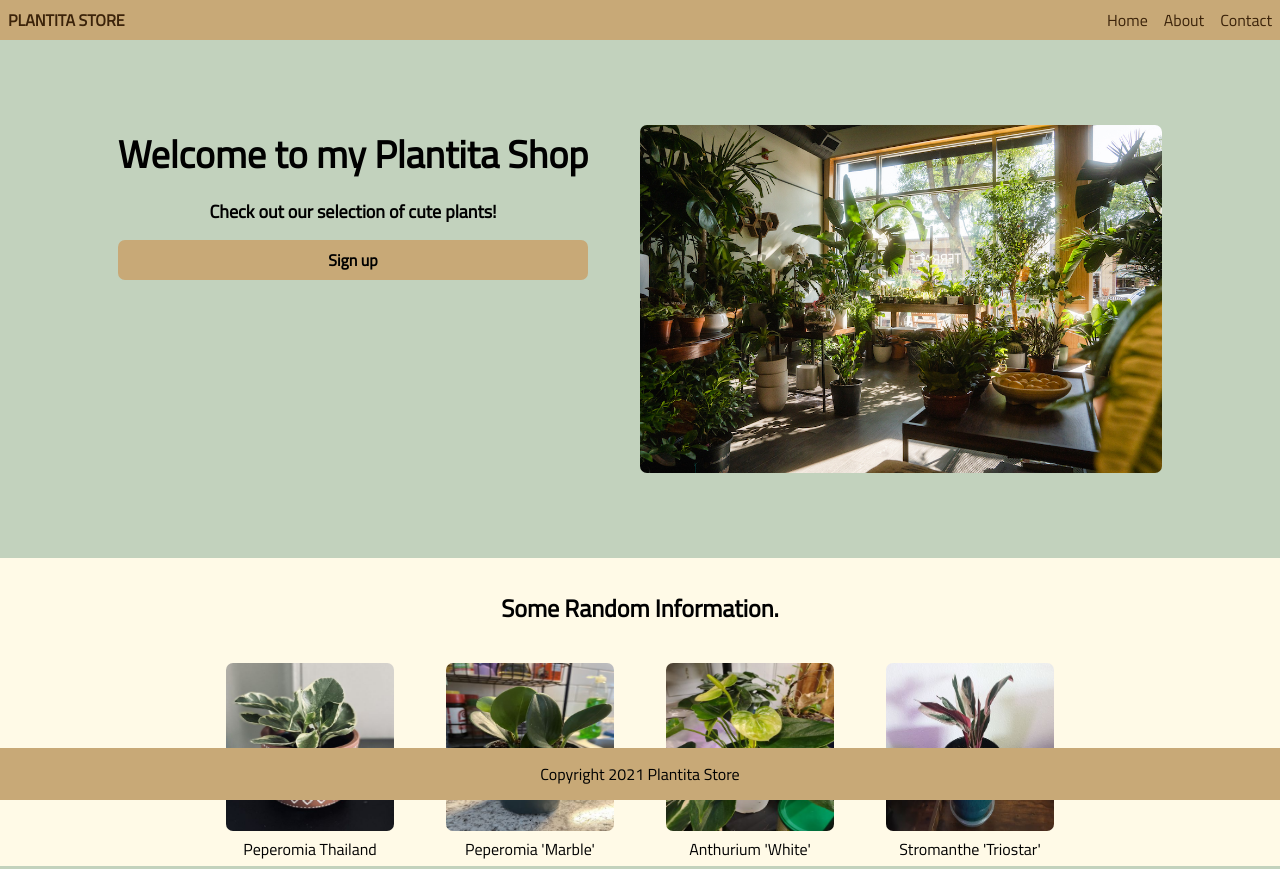
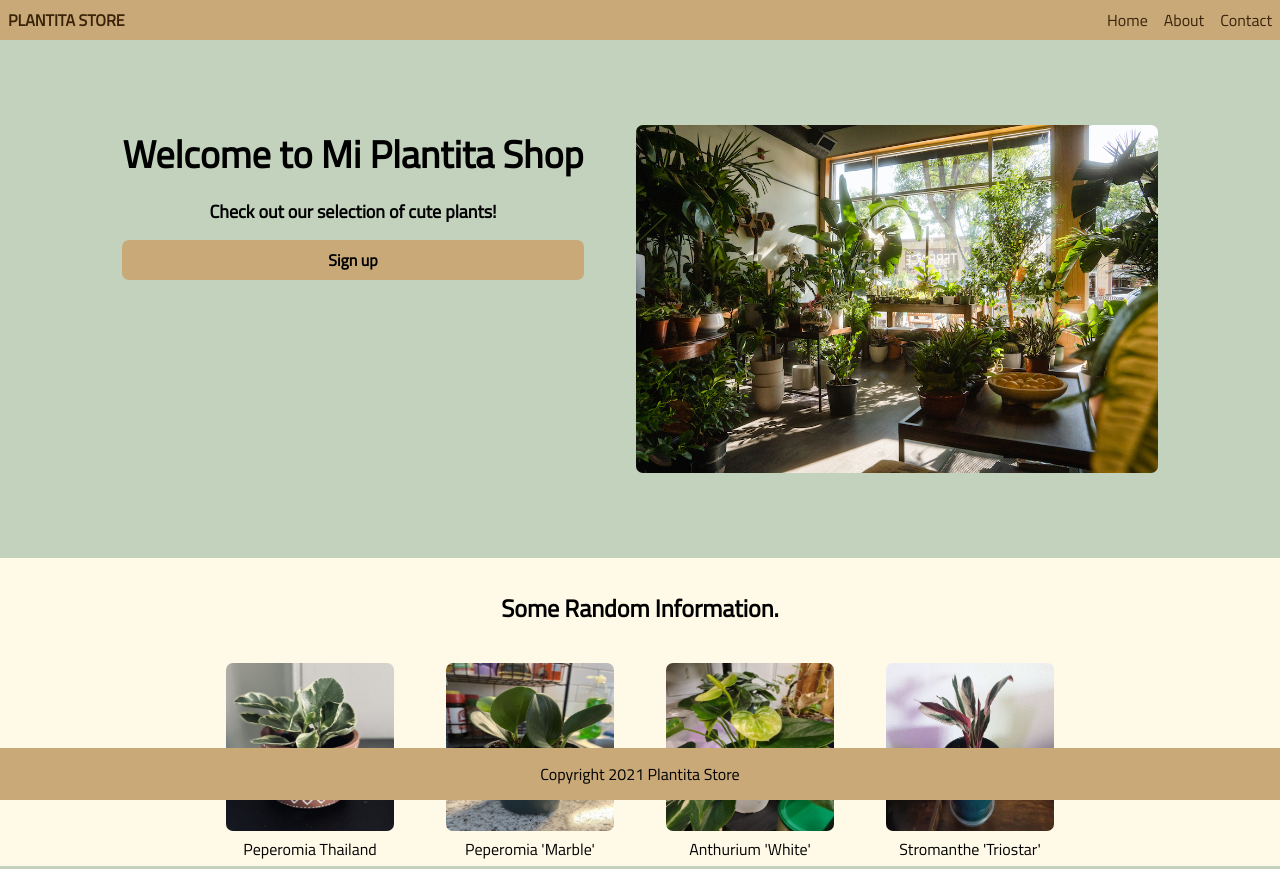
Before and after one commit to didelma/wk8-Landing-page, a plain HTML site: page index.html in a window 1280 px wide. Shown: the top 869 px of the page. Drawn offline with Linux system fonts and the light colour scheme.

Commit message:
Update index.html

```diff
--- a/index.html
+++ b/index.html
@@ -33,7 +33,7 @@
     <div class="section1">
       <div class="container">
       <div class="welcome">
-      <h2 class="h2">Welcome to my Plantita Shop<h2>
+      <h2 class="h2">Welcome to Mi Plantita Shop<h2>
       <p class="p1">Check out our selection of cute plants!</p>
       <h4 class="signup">Sign up</h4>
     </div>
```
